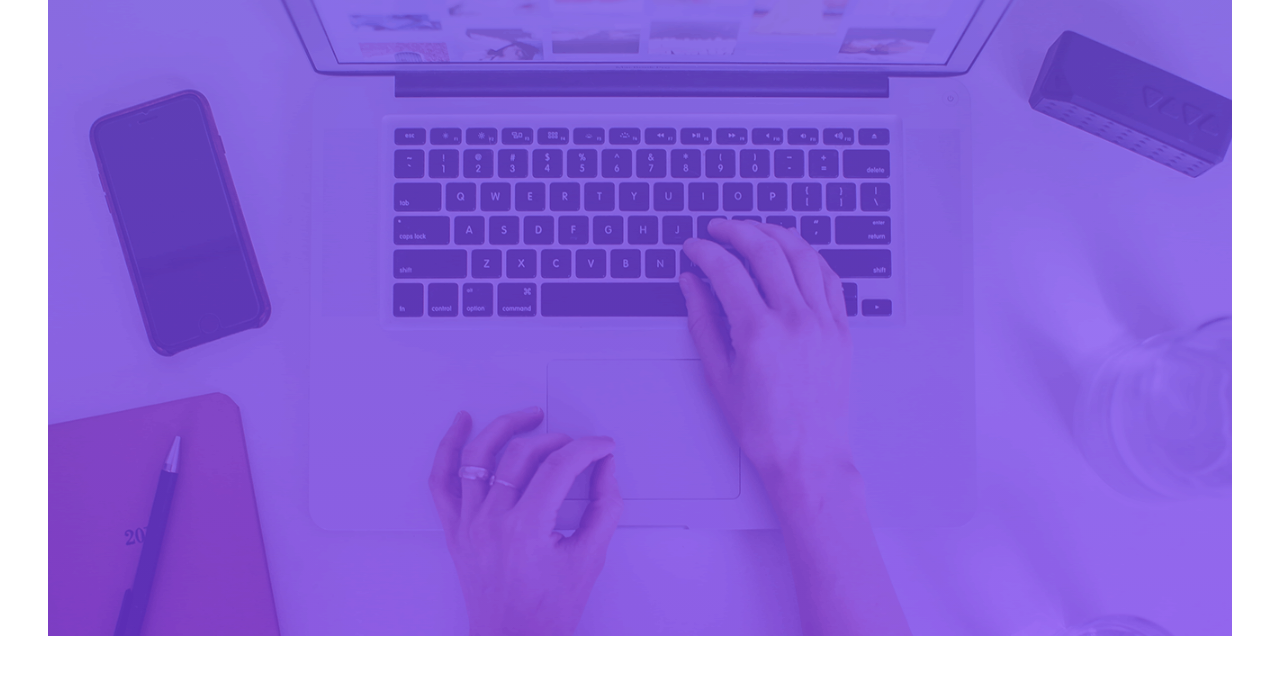
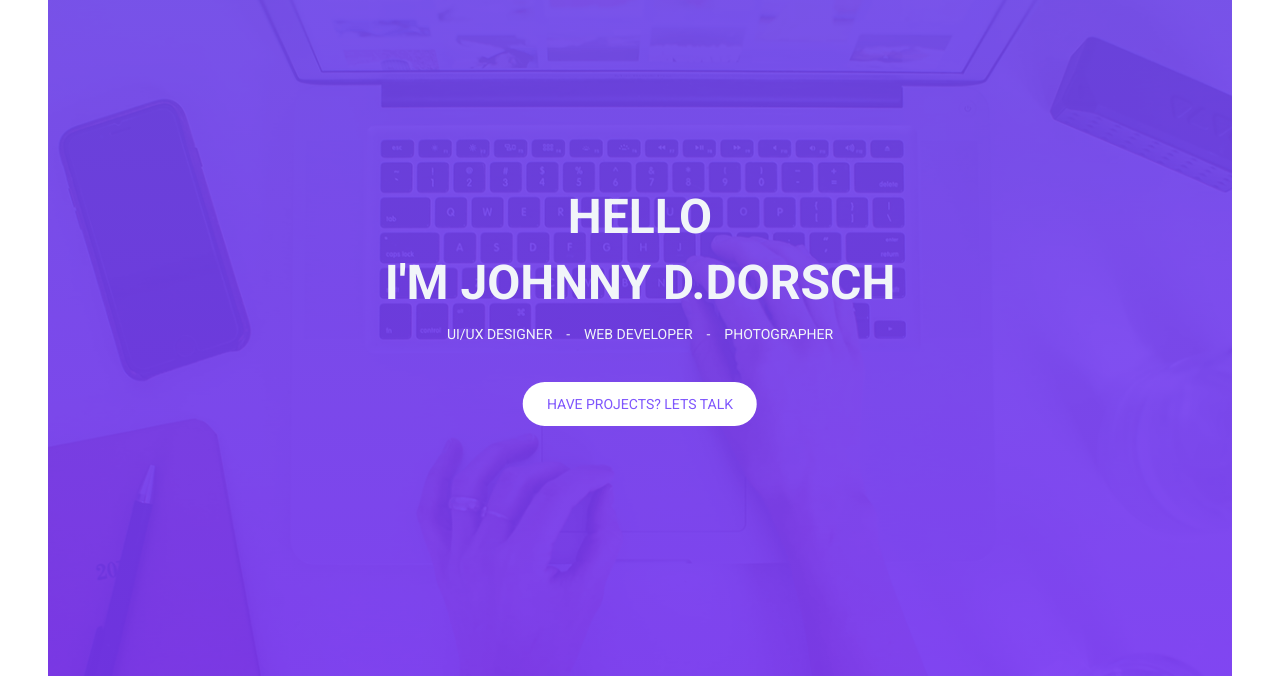
Before and after one commit to nima-ca/OBELA, a website: page src/index.html in a window 1280 px wide. Shown: the part 100-800 px from the top of the page. Drawn offline with Linux system fonts and the light colour scheme.

Commit message:
header content added and mixin and variable files created.

```diff
--- /dev/null
+++ b/scss/abstracts/_mixins.scss
@@ -0,0 +1,6 @@
+@mixin position-center {
+  position: absolute;
+  top: 50%;
+  left: 50%;
+  transform: translate(-50%, -50%);
+}
--- /dev/null
+++ b/scss/abstracts/_variables.scss
@@ -0,0 +1,3 @@
+$-color-white: white;
+
+$-color-primary: #7f56fd;
--- a/scss/components/_button.scss
+++ b/scss/components/_button.scss
@@ -0,0 +1,10 @@
+.btn {
+  padding: 0.9rem 1.5rem;
+  border-radius: 10rem;
+  background-color: $-color-white;
+  color: $-color-primary;
+
+  &:hover {
+    transform: scale(1.5);
+  }
+}
--- a/scss/layout/_header.scss
+++ b/scss/layout/_header.scss
@@ -1,11 +1,15 @@
-#header {
-  height: 90vh;
+.header {
+  height: 95vh;
   background-image: linear-gradient(
       180deg,
-      rgba(110, 71, 234, 0.7010154403558299) 0%,
-      rgba(119, 53, 243, 0.7094188017003676) 100%
+      rgba(110, 71, 234, 0.9) 0%,
+      rgba(119, 53, 243, 0.9) 100%
     ),
     url(../../images/header-background.png);
   background-position: center;
   background-size: cover;
+
+  &__content {
+    @include position-center;
+  }
 }
--- a/scss/main.scss
+++ b/scss/main.scss
@@ -1,3 +1,6 @@
+@import "abstracts/mixins";
+@import "abstracts/variables";
+
 @import "components/button";
 
-@import "layout/header"
+@import "layout/header";
--- a/src/index.html
+++ b/src/index.html
@@ -15,7 +15,7 @@
     />
   </head>
   <body class="px-12 py-4 font-Roboto text-slate-100">
-    <header id="header" class="px-20 py-8">
+    <header id="header" class="px-20 py-8 header">
       <nav class="flex items-center justify-between">
         <div class="flex items-center">
           <img src="../images/logo.png" alt="LOGO" />
@@ -31,6 +31,17 @@
           <li class="mr-6"><a href="#">contact</a></li>
         </ul>
       </nav>
+      <div class="text-center uppercase header__content">
+        <h2 class="text-5xl font-bold leading-snug">
+          hello <br />
+          i'm johnny d.dorsch
+        </h2>
+        <p class="mt-2 mb-12 text-sm">
+          UI/ux designer &nbsp;&nbsp;&nbsp;-&nbsp;&nbsp;&nbsp; web developer
+          &nbsp;&nbsp;&nbsp;-&nbsp;&nbsp;&nbsp; photographer
+        </p>
+        <a href="#" class="text-sm btn">have projects? lets talk</a>
+      </div>
     </header>
   </body>
 </html>
```
Also changed, not shown: css/main.css, dist/output.css, 1 other file.
